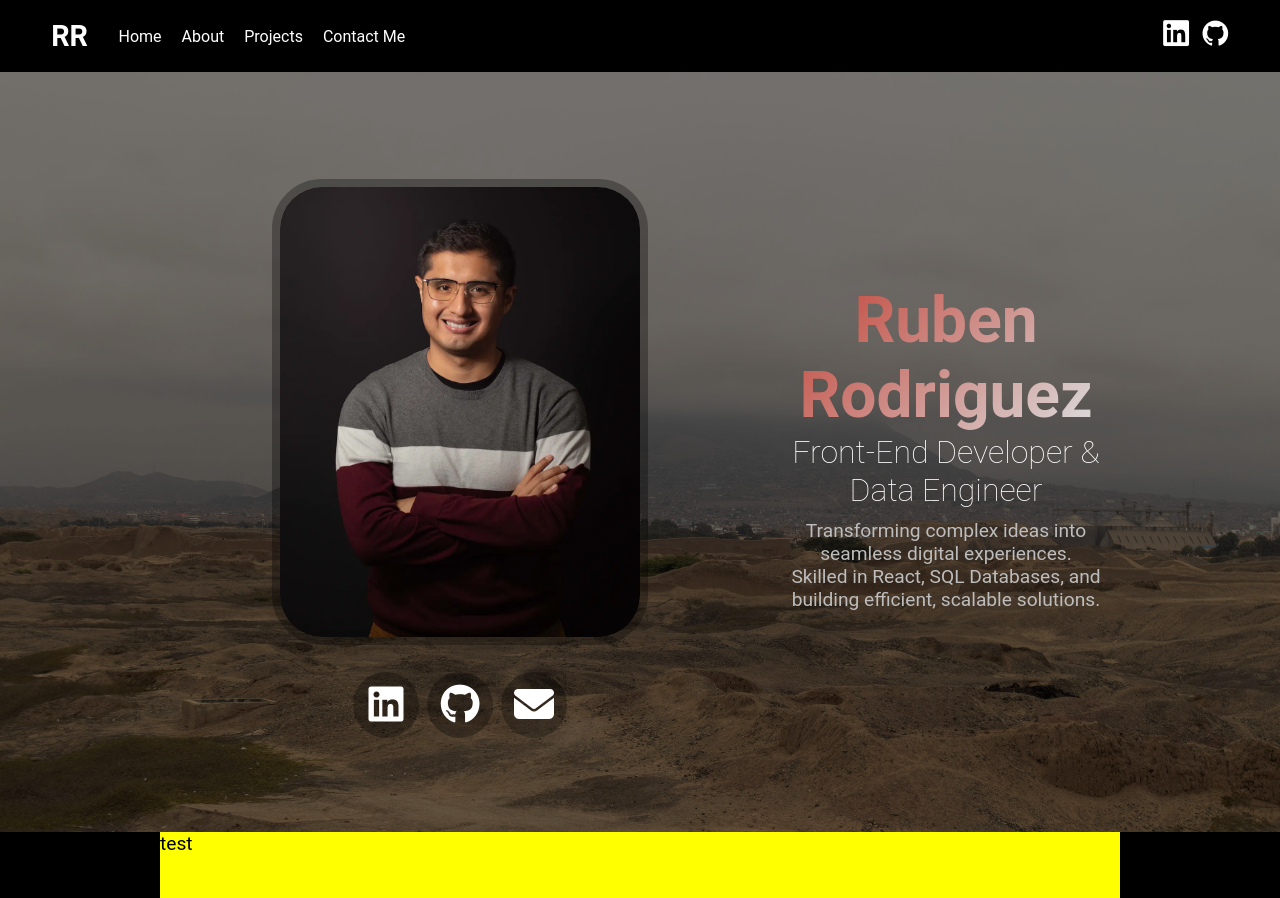
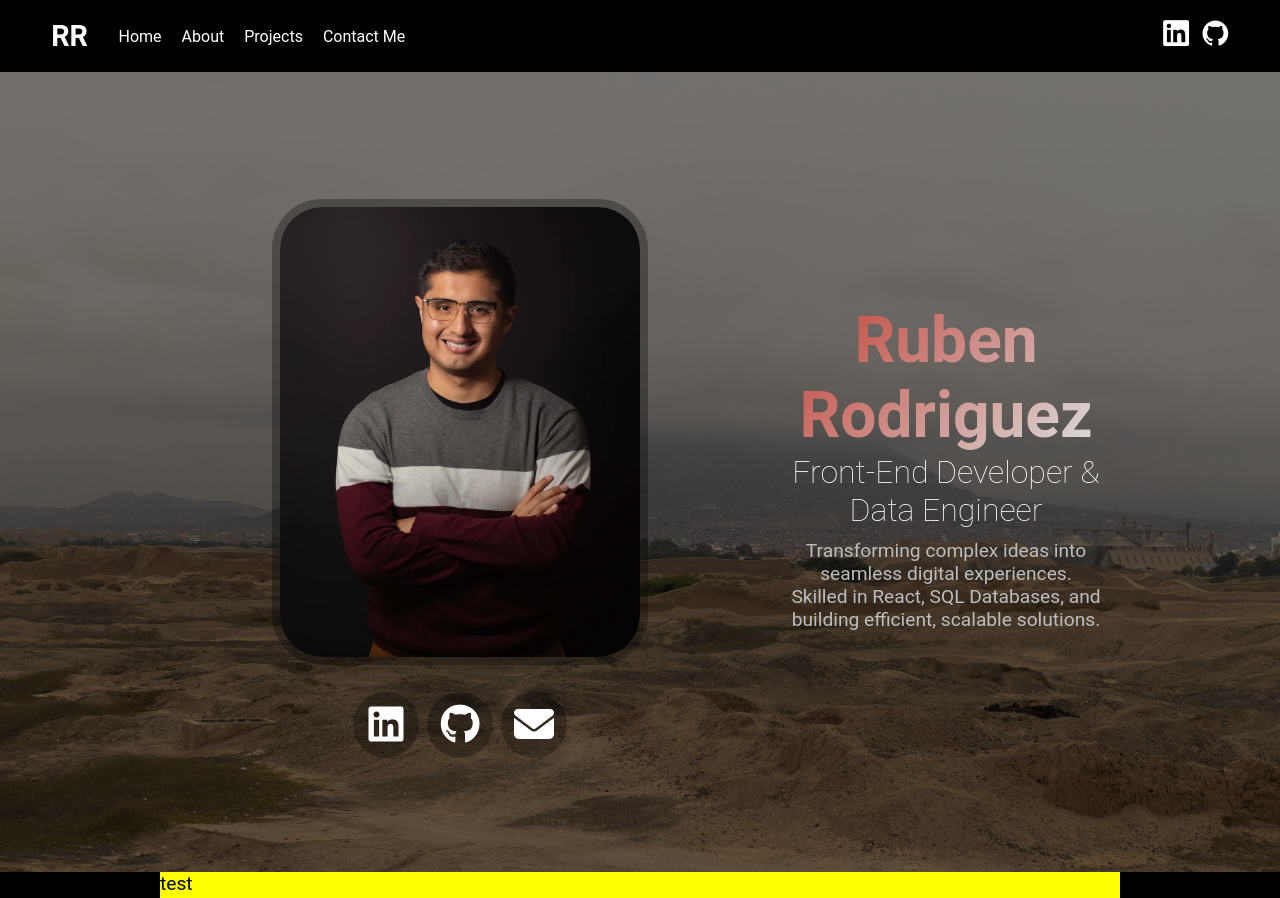
Before and after one commit to Nidrub/portfolio, a website: page index.html in a window 1280 px wide. Shown: the top 898 px of the page. Drawn offline with nearby package versions, Linux system fonts and the light colour scheme.

Commit message:
additonal changes

```diff
--- a/style.css
+++ b/style.css
@@ -168,7 +168,7 @@ section {
     position: relative; /* needed so overlay is positioned relative to this div */
     background-image: url("img/img4.jpg");
     background-size: cover;
-    min-height: 95vh;
+    min-height: 100vh;
     width: 100%;
     overflow: hidden; /*hide overflow*/
 }
```
